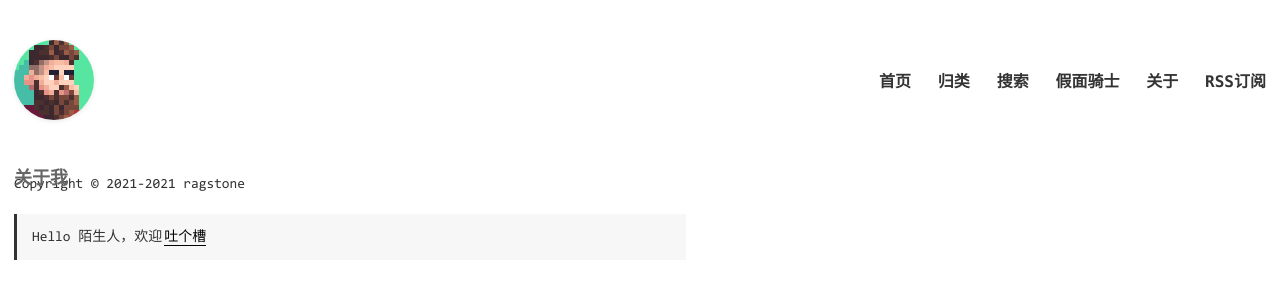
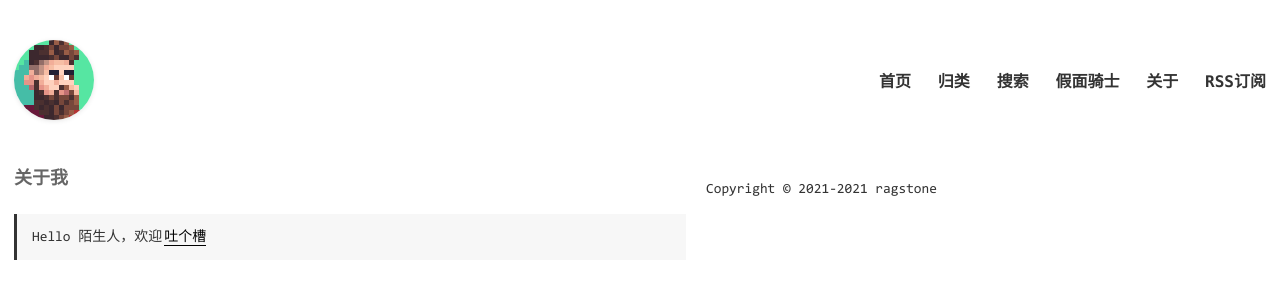
Before and after one commit to ragstone/infoyun, a Jekyll site: the page built from pages/about.md, in a window 1280 px wide. Shown: the top 300 px of the page. Built offline with Jekyll 4.4.1, drawn with Linux system fonts in a browser that asks for light colours.

Commit message:
Update mypost.html

```diff
--- a/_layouts/mypost.html
+++ b/_layouts/mypost.html
@@ -22,9 +22,9 @@
     {% if page.enableComments %}
     {% include gitalk.html -%}
     {% endif %}
+    {% include footer.html -%}
   </div>
 </div>
-{% include footer.html -%}
 {% include script.html -%}
 </body>
 </html>
```
